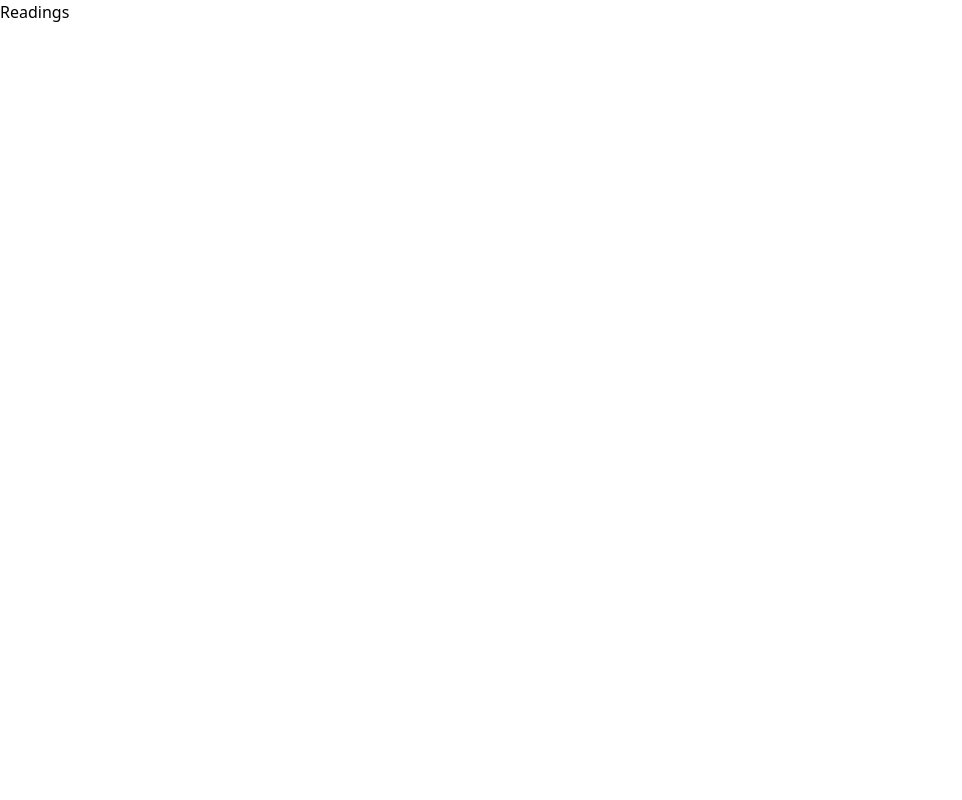
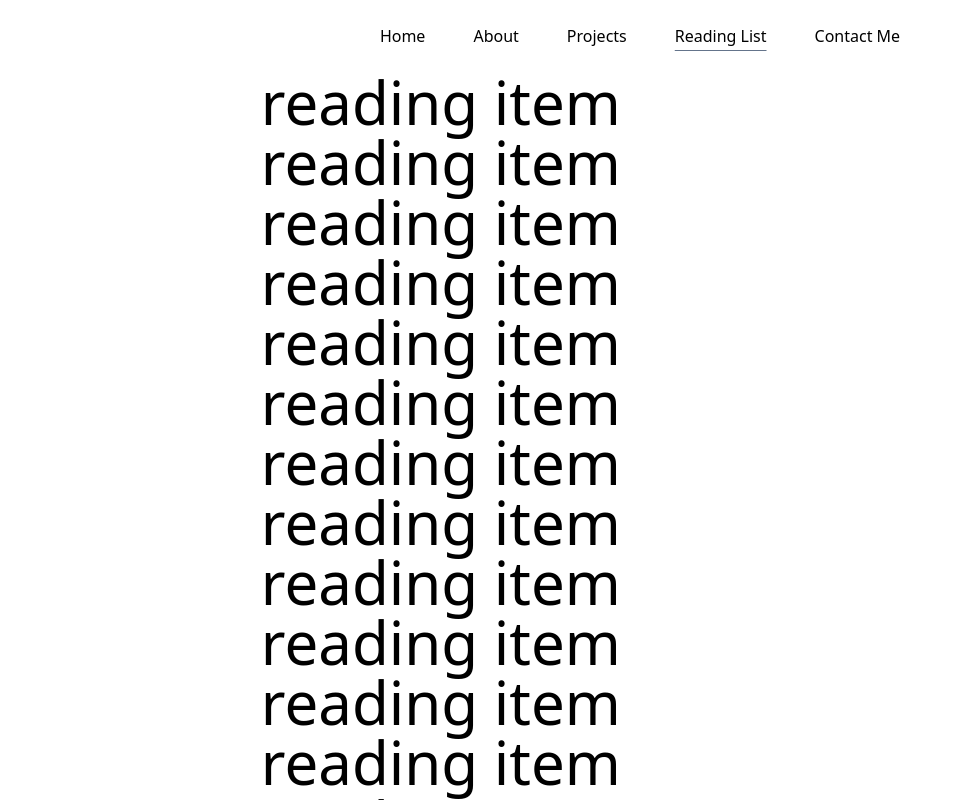
Before and after one commit to erinmhpark/minheepark.dev, a Next.js app: page /readings in a window 1280 px wide. Shown: the top 800 px of the page, without its empty margins (0-962 px from the left). Built offline with nearby package versions, Linux system fonts and the light colour scheme.

Commit message:
Build navbar

```diff
--- a/app/layout.tsx
+++ b/app/layout.tsx
@@ -1,4 +1,5 @@
-import "./globals.css";
+import "app/globals.css";
+import Navbar from "app/navbar";
 
 export default function RootLayout({
   children,
@@ -8,7 +9,13 @@ export default function RootLayout({
   return (
     <html lang="en">
       <head />
-      <body>{children}</body>
+      <body className="flex h-screen flex-col items-center gap-2 p-2">
+        <Navbar />
+
+        <div className="relative flex w-3/5 bg-white">{children}</div>
+      </body>
     </html>
   );
 }
+
+//bg-slate-50 p-2
--- /dev/null
+++ b/app/navLink.tsx
@@ -0,0 +1,29 @@
+"use client"; // rendering the page on client
+// Q: why not render on server??
+// A: because server is static.
+// And What we are doing here is dynamic, rendering depends on the user's action.
+// i.e., click to borderline an item on the navbar
+import Link from "next/link"; // difference from named function?
+import { usePathname } from "next/navigation";
+import React from "react";
+
+export default function Navlink({
+  href,
+  children, // what is children doing here?
+}: {
+  href: string;
+  children: React.ReactNode;
+}) {
+  const pathName = usePathname();
+  const active = href === pathName;
+  return (
+    <Link
+      className={
+        active ? "underline decoration-slate-500 underline-offset-8" : ""
+      }
+      href={href}
+    >
+      {children}
+    </Link>
+  );
+}
--- /dev/null
+++ b/app/navbar.tsx
@@ -0,0 +1,26 @@
+import Navlink from "app/navLink";
+export default function Navbar() {
+  return (
+    <header className="sticky top-0 z-10 w-3/5 rounded-md bg-white p-4">
+      <nav>
+        <ul className="flex justify-center gap-12">
+          <li>
+            <Navlink href="/">Home</Navlink>
+          </li>
+          <li>
+            <Navlink href="/about">About</Navlink>
+          </li>
+          <li>
+            <Navlink href="/projects">Projects</Navlink>
+          </li>
+          <li>
+            <Navlink href="/readings">Reading List</Navlink>
+          </li>
+          <li>
+            <Navlink href="/contact">Contact Me</Navlink>
+          </li>
+        </ul>
+      </nav>
+    </header>
+  );
+}
--- a/app/readings/page.tsx
+++ b/app/readings/page.tsx
@@ -1,3 +1,21 @@
 export default function Readings() {
-  return <div>Readings</div>;
+  return (
+    <div className="text-6xl">
+      <p>reading item</p>
+      <p>reading item</p>
+      <p>reading item</p>
+      <p>reading item</p>
+      <p>reading item</p>
+      <p>reading item</p>
+      <p>reading item</p>
+      <p>reading item</p>
+      <p>reading item</p>
+      <p>reading item</p>
+      <p>reading item</p>
+      <p>reading item</p>
+      <p>reading item</p>
+      <p>reading item</p>
+      <p>reading item</p>
+    </div>
+  );
 }
```
